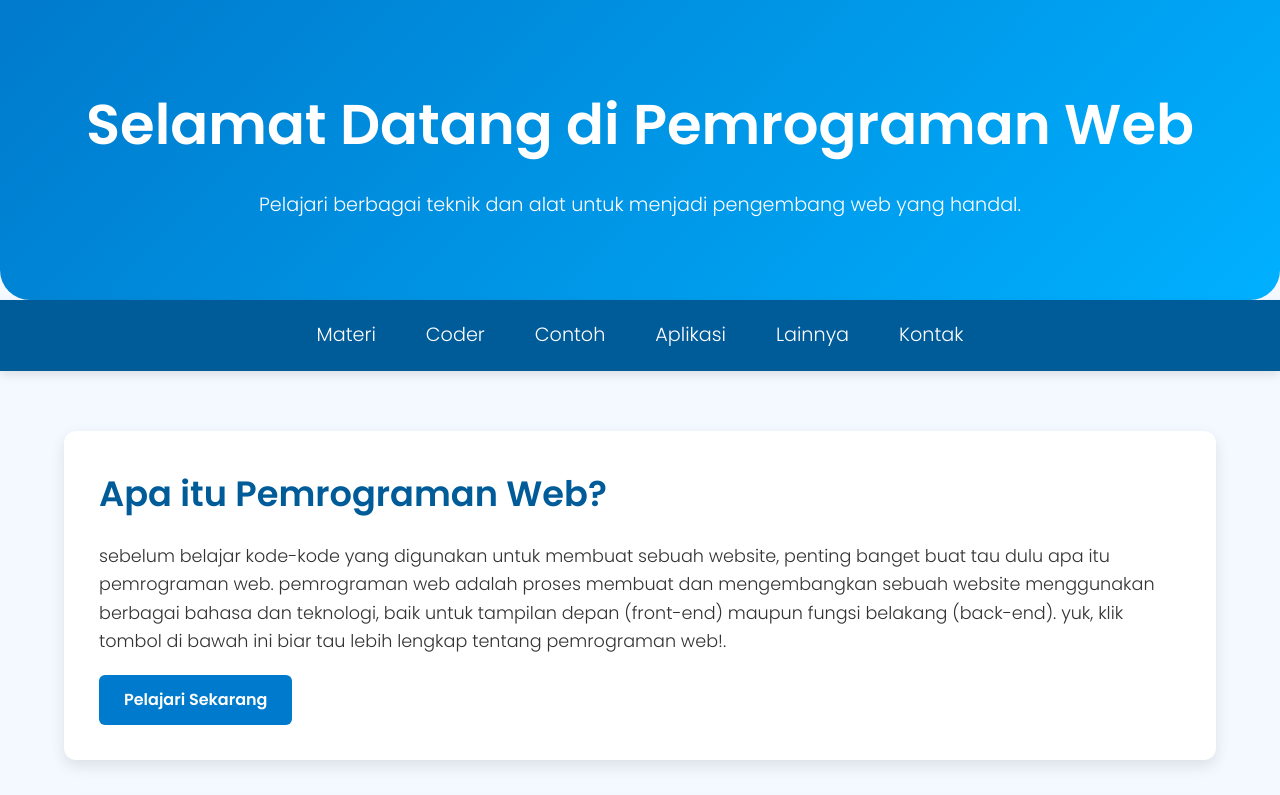
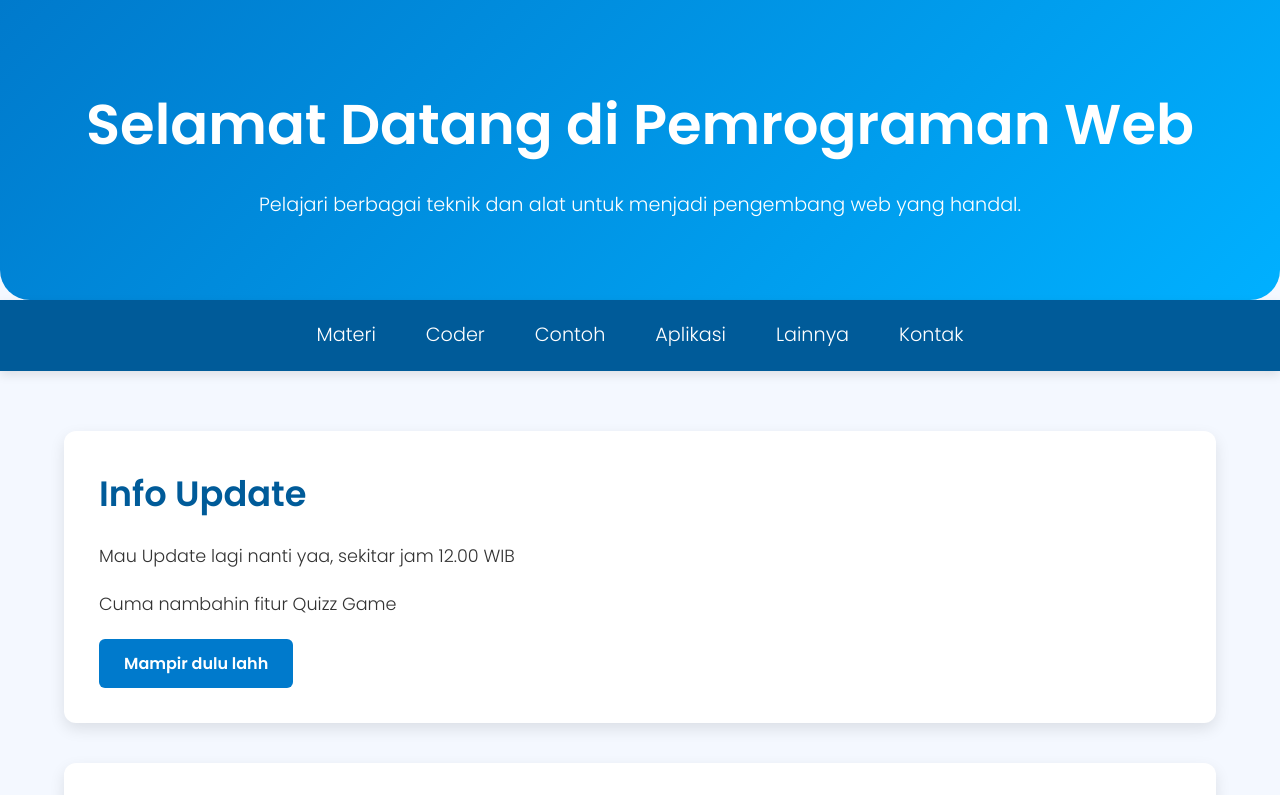
Before and after one commit to frhndevweb/Pemrograman-Web, a plain HTML site: page beranda.html in a window 1280 px wide. Shown: the top 795 px of the page. Drawn offline with Linux system fonts and the light colour scheme.

Commit message:
Update beranda.html

```diff
--- a/beranda.html
+++ b/beranda.html
@@ -30,6 +30,13 @@
 
     <main>
         <div class="container">
+         <section class="card">
+                <h2>Info Update</h2>
+                <p>Mau Update lagi nanti yaa, sekitar jam 12.00 WIB</p>
+                <p>Cuma nambahin fitur Quizz Game</p>
+                <a href="https://frhndevweb.netlify.app" target="_blank" class="btn">Mampir dulu lahh</a>
+            </section>
+
             <section id="Materi" class="card">
                 <h2>Apa itu Pemrograman Web?</h2>
                 <p>sebelum belajar kode-kode yang digunakan untuk membuat sebuah website, penting banget buat tau dulu apa itu pemrograman web.
```
